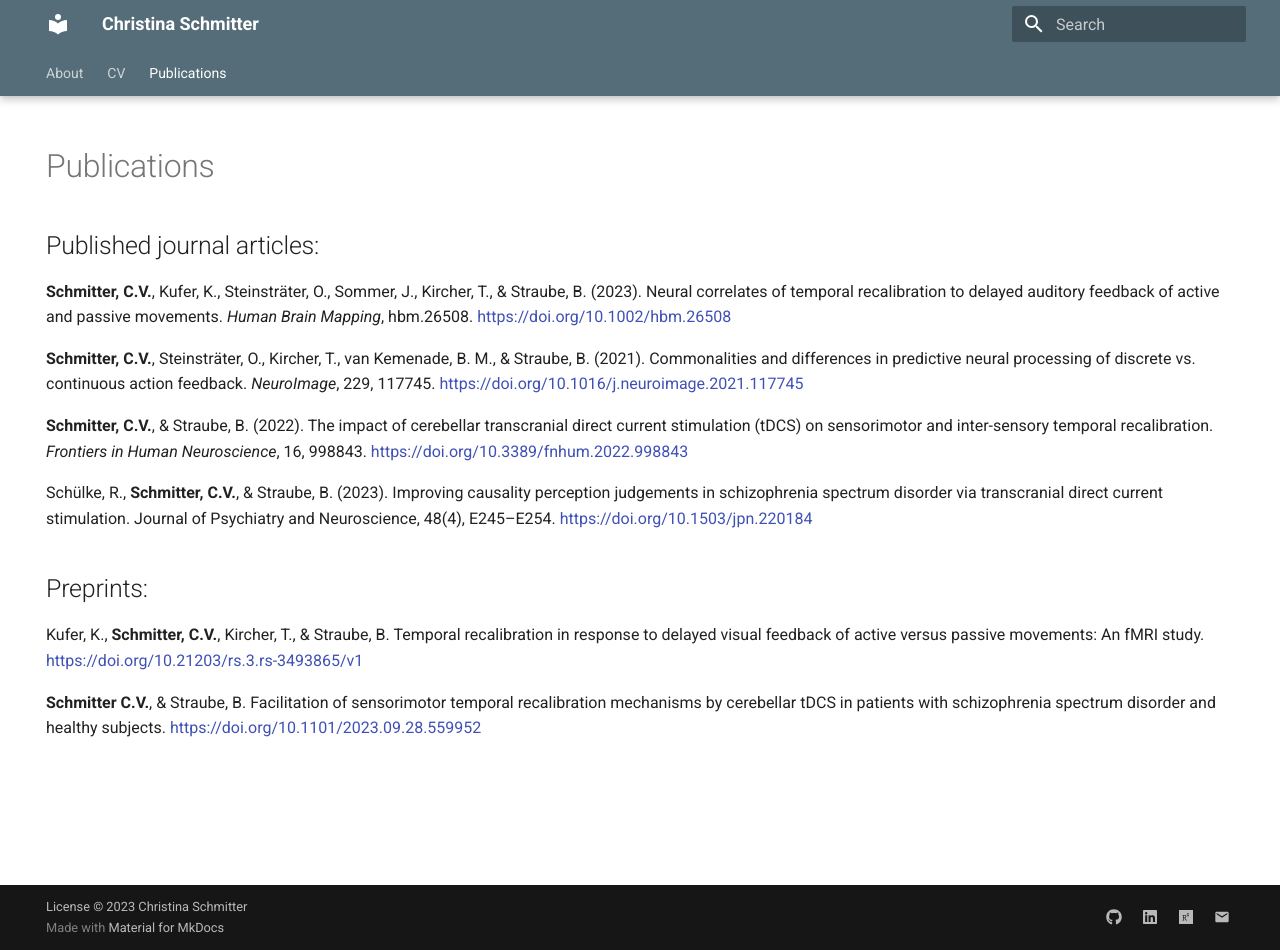
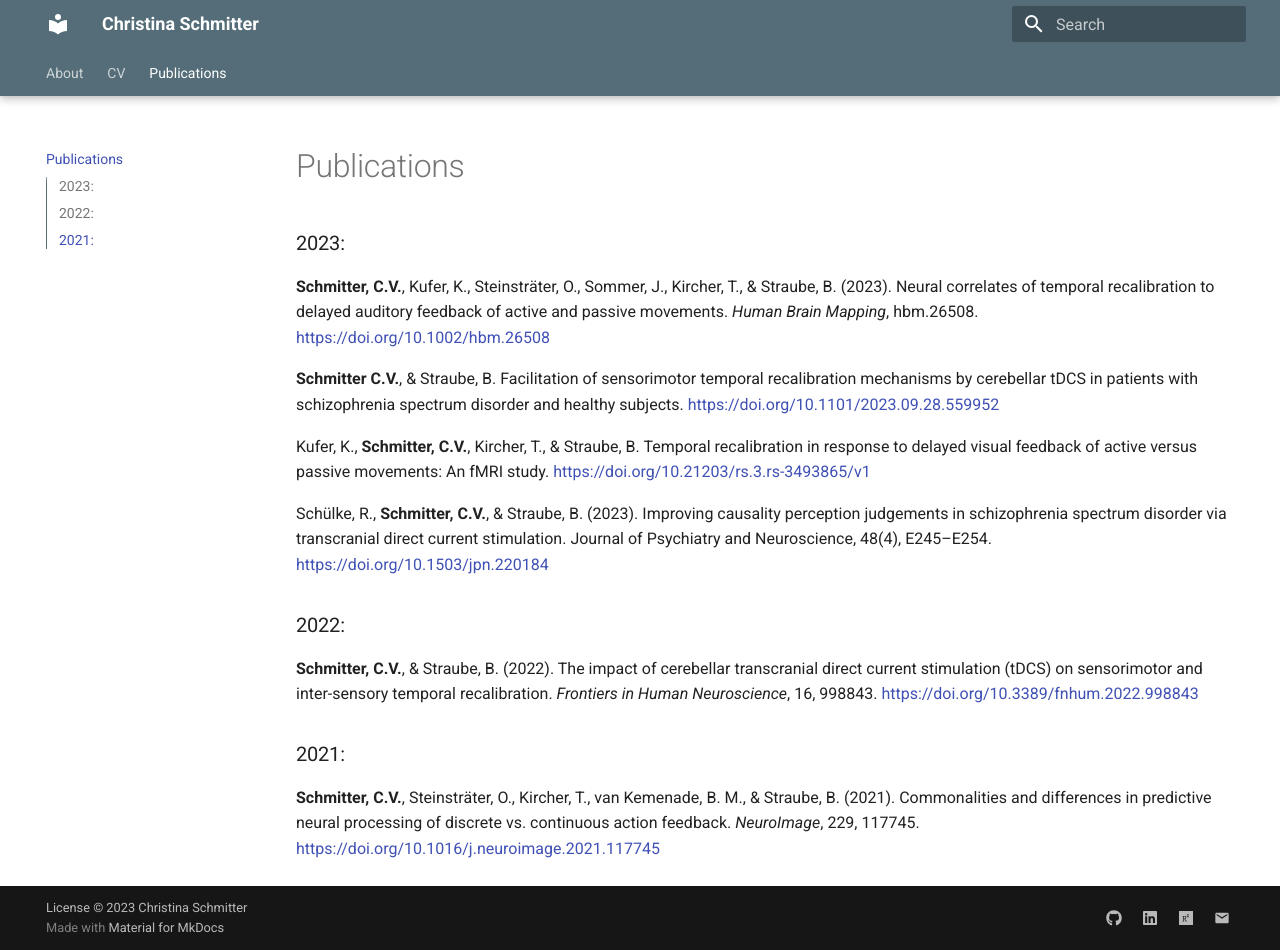
Before and after one commit to ChristinaSchmitter/website, an MkDocs documentation site: the page built from docs/publications.md, in a window 1280 px wide and 950 px high. Built offline with MkDocs 1.6.1 and Material for MkDocs 9.7.7, drawn with Linux system fonts in a browser that asks for light colours; the version menu is left out.

Commit message:
updated picture and rearanged publications

```diff
--- a/docs/publications.md
+++ b/docs/publications.md
@@ -1,25 +1,21 @@
----
-hide:
-  - navigation
-  - toc
----
-
 # Publications
 
-## Published journal articles:
+### 2023:
 
 **Schmitter, C.V.**, Kufer, K., Steinsträter, O., Sommer, J., Kircher, T., & Straube, B. (2023). Neural correlates of temporal   recalibration to delayed auditory feedback of active and passive movements. *Human Brain Mapping*, hbm.26508. [https://doi.org/10.1002/hbm.26508](https://doi.org/10.1002/hbm.26508)
 
-**Schmitter, C.V.**, Steinsträter, O., Kircher, T., van Kemenade, B. M., & Straube, B. (2021). Commonalities and differences in predictive neural processing of discrete vs. continuous action feedback. *NeuroImage*, 229, 117745. [https://doi.org/10.1016/j.neuroimage.2021.117745](https://doi.org/10.1016/j.neuroimage.2021.117745)
+**Schmitter C.V.**, & Straube, B. Facilitation of sensorimotor temporal recalibration mechanisms by cerebellar tDCS in patients with schizophrenia spectrum disorder and healthy subjects. [https://doi.org/10.1101/2023.09.28.559952](https://doi.org/10.1101/2023.09.28.559952)
 
-
-**Schmitter, C.V.**, & Straube, B. (2022). The impact of cerebellar transcranial direct current stimulation (tDCS) on sensorimotor and inter-sensory temporal recalibration. *Frontiers in Human Neuroscience*, 16, 998843. [https://doi.org/10.3389/fnhum.2022.998843](https://doi.org/10.3389/fnhum.2022.998843)
+Kufer, K., **Schmitter, C.V.**, Kircher, T., & Straube, B. Temporal recalibration in response to delayed visual feedback of active versus passive movements: An fMRI study. [https://doi.org/10.21203/rs.3.rs-3493865/v1](https://doi.org/10.21203/rs.3.rs-3493865/v1)
 
 Schülke, R., **Schmitter, C.V.**, & Straube, B. (2023). Improving causality perception judgements in schizophrenia spectrum disorder via transcranial direct current stimulation. Journal of Psychiatry and Neuroscience, 48(4), E245–E254. [https://doi.org/10.1503/jpn.220184](https://doi.org/10.1503/jpn.220184)
 
 
-## Preprints:
+### 2022:
 
-Kufer, K., **Schmitter, C.V.**, Kircher, T., & Straube, B. Temporal recalibration in response to delayed visual feedback of active versus passive movements: An fMRI study. [https://doi.org/10.21203/rs.3.rs-3493865/v1](https://doi.org/10.21203/rs.3.rs-3493865/v1)
+**Schmitter, C.V.**, & Straube, B. (2022). The impact of cerebellar transcranial direct current stimulation (tDCS) on sensorimotor and inter-sensory temporal recalibration. *Frontiers in Human Neuroscience*, 16, 998843. [https://doi.org/10.3389/fnhum.2022.998843](https://doi.org/10.3389/fnhum.2022.998843)
 
-**Schmitter C.V.**, & Straube, B. Facilitation of sensorimotor temporal recalibration mechanisms by cerebellar tDCS in patients with schizophrenia spectrum disorder and healthy subjects. [https://doi.org/10.1101/2023.09.28.559952](https://doi.org/10.1101/2023.09.28.559952)
+
+### 2021:
+
+**Schmitter, C.V.**, Steinsträter, O., Kircher, T., van Kemenade, B. M., & Straube, B. (2021). Commonalities and differences in predictive neural processing of discrete vs. continuous action feedback. *NeuroImage*, 229, 117745. [https://doi.org/10.1016/j.neuroimage.2021.117745](https://doi.org/10.1016/j.neuroimage.2021.117745)
```
Also changed, not shown: docs/assets/images/cv.jpg (added), 4 other files.
